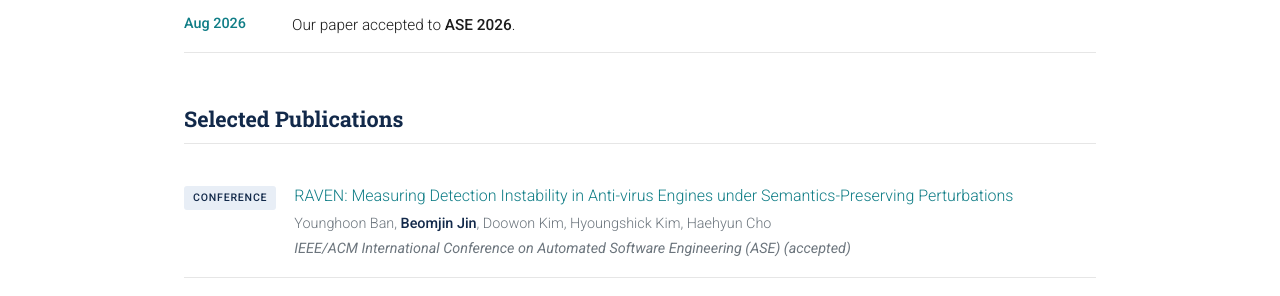
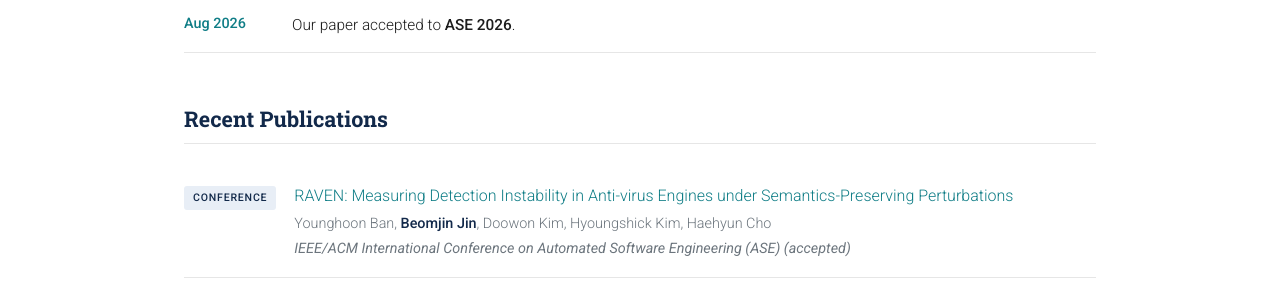
Before and after one commit to BJJINE/BJJINE.github.io, a Jekyll site: the page built from _pages/about.md, in a window 1280 px wide and 900 px high, scrolled down 864 px. Shown: the part 156-452 px from the top of the window. Built offline with Jekyll 4.4.1, drawn with Linux system fonts in a browser that asks for light colours.

Commit message:
Update about.md

```diff
--- a/_pages/about.md
+++ b/_pages/about.md
@@ -51,7 +51,7 @@ description: "Cyber Threat Intelligence Lab (CTI Lab) — research on threat int
     {% endfor %}
   </ul>
 
-  <h2 class="block">Selected Publications</h2>
+  <h2 class="block">Recent Publications</h2>
   {% assign recent = site.publications | sort: "year" | reverse | slice: 0, 4 %}
   {% for p in recent %}
     {% include publication-item.html pub=p %}
```
